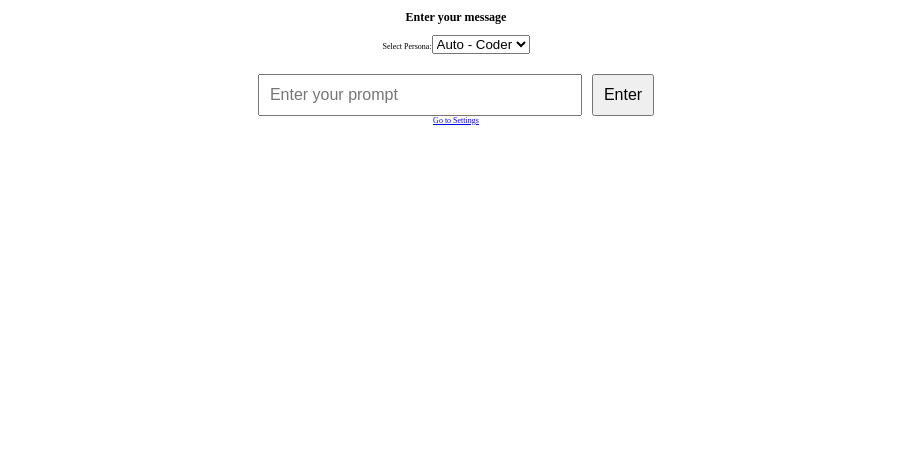
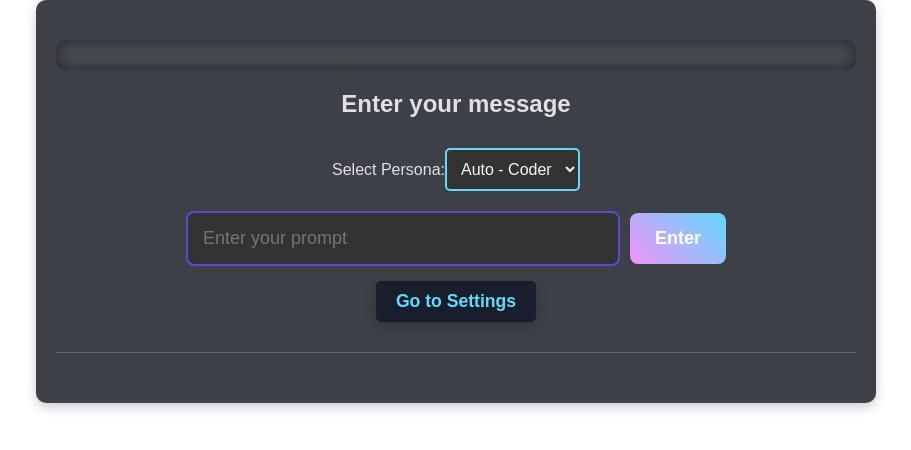
Before and after one commit to AaronFR/Thinker, a React (Create React App) app in the folder FrontEnd/react-app/: page / in a window 1280 px wide. Shown: the top 450 px of the page, without its empty margins (184-1095 px from the left). Built offline with nearby package versions, Linux system fonts and the light colour scheme; no server answers.

Commit message:
add[CSS files]: proper styling implemented (ChatGpt derived)

```diff
--- a/FrontEnd/react-app/src/App.css
+++ b/FrontEnd/react-app/src/App.css
@@ -1,74 +1,142 @@
-.App {
-  text-align: center;
-}
-
-.App-header {
-  background-color: #282c34;
-  min-height: 100vh;
-  display: flex;
-  flex-direction: column;
-  align-items: center;
-  justify-content: center;
-  font-size: calc(10px + 2vmin);
-  color: white;
-}
-
-.App-link {
-  color: #61dafb;
-}
-
-@keyframes App-logo-spin {
-  from {
-    transform: rotate(0deg);
-  }
-  to {
-    transform: rotate(360deg);
-  }
-}
-
 /* General container for the entire app */
 .app-container {
-  font-family: 'Times New Roman', serif;
+  font-family: 'Montserrat', sans-serif; /* Switch to a modern sans-serif font for a cleaner look */
   text-align: center;
-  font-size: 8px;
+  font-size: 16px;
+  color: #e0e0e0; /* Light grey for better contrast */
+  padding: 20px;
+  max-width: 800px;
+  margin: 0 auto;
+  box-shadow: 0px 4px 12px rgba(0, 0, 0, 0.2); /* Subtle shadow to give the container depth */
+  border-radius: 10px; /* Rounded corners for better visuals */
+  background: rgba(40, 44, 52, 0.9); /* Semi-transparent background for better emphasis */
 }
 
 /* Heading styles for error or message */
 .app-heading {
-  font-size: 2em;
-  margin-bottom: 10px;
+  font-size: 2.5em;
+  font-weight: bold;
+  margin-bottom: 15px;
+  text-shadow: 0px 4px 6px rgba(0, 0, 0, 0.3); /* Add shadow for depth */
 }
 
 /* Input field styling */
 .prompt-input {
-  padding: 10px;
-  font-size: 16px;
-  width: 300px;
-  max-width: 80%;
+  padding: 15px;
+  font-size: 18px;
+  width: 400px;
+  max-width: 90%;
+  border: 2px solid #564dd2;
+  border-radius: 8px;
+  outline: none;
+  background-color: #333;
+  color: #f5f5f5;
+  transition: all 0.3s ease-in-out;
+}
+.prompt-input:focus {
+  border-color: #82e4f3; /* Change color on focus for an interactive feel */
+  box-shadow: 0 0 10px #4498a5;
 }
 
 /* Submit button styling */
 .submit-button {
-  padding: 10px;
+  padding: 15px 25px;
   margin-left: 10px;
-  font-size: 16px;
+  font-size: 18px;
+  font-weight: bold;
+  color: #ffffff;
+  background: linear-gradient(45deg, #f093fb, #61dafb);
+  border: none;
+  border-radius: 8px;
   cursor: pointer;
+  transition: all 0.3s ease-in-out;
+}
+.submit-button:hover {
+  background: linear-gradient(45deg, #61dafb, #f093fb); /* Inverse gradient on hover */
+  transform: translateY(-3px); /* Adds a lifting effect on hover */
+}
+.submit-button:disabled {
+  background: #999999;
+  cursor: not-allowed;
 }
 
-/* Disabled button styling for processing */
-.submit-button:disabled {
-  background-color: #cccccc;
-  cursor: not-allowed;
+/* Dropdown styling */
+.dropdown {
+  margin-top: 10px;
+  padding: 10px;
+  font-size: 16px;
+  border-radius: 5px;
+  border: 2px solid #61dafb;
+  outline: none;
+  background-color: #333;
+  color: #f5f5f5;
+  transition: border-color 0.3s ease-in-out;
+}
+.dropdown:focus {
+  border-color: #f093fb; /* Similar focus effect to input */
 }
 
 /* Message display styling */
 .user-message {
-  margin-top: 15px;
-  font-size: 1.5em;
-  color: #444;
+  margin-top: 25px;
+  font-size: 1.8em;
+  color: #f5f5f5;
+  line-height: 1.5;
+  letter-spacing: 1px;
+  text-align: left;
 }
 
+/* Markdown output styling */
 .markdown-output {
-  text-align: left; /* Or markeddown lists will look terrible */
-  font-size:12px;
+  text-align: left; /* Ensures markdown lists are well aligned */
+  font-size: 1em;
+  padding: 15px;
+  background-color: rgba(255, 255, 255, 0.05);
+  border-radius: 10px;
+  margin-top: 20px;
+  box-shadow: inset 0px 0px 15px rgba(0, 0, 0, 0.5);
+  transition: background-color 0.3s ease-in-out;
 }
+.markdown-output:hover {
+  background-color: rgba(255, 255, 255, 0.1); /* Subtle lightening on hover */
+}
+
+/* Link styling for navigation */
+.link {
+  display: inline-block;
+  margin-top: 20px;
+  padding: 10px 15px;
+  font-weight: bold;
+  font-size: 1.1em;
+  text-decoration: none;
+  color: #61dafb;
+  transition: color 0.3s ease-in-out;
+  box-shadow: 0px 4px 12px rgba(0, 0, 0, 0.2); /* Subtle shadow to give the container depth */
+  border-radius: 10px; /* Rounded corners for better visuals */
+  background: rgba(21, 27, 41, 0.9); /* Semi-transparent background for better emphasis */
+}
+.link:hover {
+  color: #f093fb;
+}
+/* Add a subtle animation to the link */
+@keyframes link-bounce {
+  0%, 100% {
+    transform: translateY(0);
+  }
+  50% {
+    transform: translateY(-2px);
+  }
+}
+.link:hover {
+  animation: link-bounce 0.5s ease-in-out;
+}
+
+/* Animation for the button to look "pressed" on click */
+.submit-button:active {
+  transform: scale(0.95); /* Makes the button look pressed */
+}
+
+/* Smooth scroll behavior for a more polished navigation */
+html {
+  scroll-behavior: smooth;
+}
--- a/FrontEnd/react-app/src/Settings.css
+++ b/FrontEnd/react-app/src/Settings.css
@@ -1,9 +1,84 @@
+/* Dark mode body styles */
 body.dark-mode {
   background-color: #121212;
   color: #ffffff;
+  transition: background-color 0.5s ease, color 0.5s ease; /* Smooth transition for dark mode toggle */
 }
 
+/* Light mode body styles */
 body {
   background-color: #ffffff;
   color: #000000;
+  transition: background-color 0.5s ease, color 0.5s ease; /* Smooth transition for dark mode toggle */
 }
+
+/* Container for settings */
+.settings-container {
+  max-width: 800px;
+  margin: 50px auto;
+  padding: 20px;
+  background: rgba(255, 255, 255, 0.1);
+  box-shadow: 0px 4px 15px rgba(0, 0, 0, 0.2);
+  border-radius: 12px;
+  font-family: 'Montserrat', sans-serif; /* Consistent modern look */
+}
+
+/* Heading for settings page */
+.settings-heading {
+  font-size: 2.5em;
+  font-weight: bold;
+  margin-bottom: 20px;
+  text-shadow: 0px 4px 8px rgba(0, 0, 0, 0.4); /* Give a subtle glowing effect */
+}
+
+/* Dark mode toggle label */
+.settings-label {
+  font-size: 1.3em;
+  margin-bottom: 20px;
+  display: flex;
+  align-items: center;
+  gap: 10px;
+}
+
+/* Checkbox for dark mode */
+.settings-checkbox {
+  transform: scale(1.5);
+  accent-color: #61dafb; /* Customized color for the checkbox */
+}
+
+/* Navigation link styling */
+.link {
+  display: inline-block;
+  margin: 15px 10px;
+  padding: 10px 20px;
+  font-weight: bold;
+  font-size: 1.1em;
+  color: #61dafb;
+  text-decoration: none;
+  border-radius: 5px;
+  transition: all 0.3s ease-in-out;
+}
+
+.link:hover {
+  color: #f093fb;
+  background-color: rgba(255, 255, 255, 0.1);
+  transform: translateY(-3px);
+}
+
+/* Button-like effect for links */
+.link:active {
+  transform: translateY(0);
+  background-color: rgba(255, 255, 255, 0.2);
+}
+
+/* Navigation container styling */
+nav {
+  margin-bottom: 30px;
+  border-bottom: 1px solid rgba(255, 255, 255, 0.2);
+  padding-bottom: 15px;
+}
+
+/* Smooth scrolling for navigation links */
+html {
+  scroll-behavior: smooth;
+}
```
Lines whose indentation alone changed are shown as unchanged.
